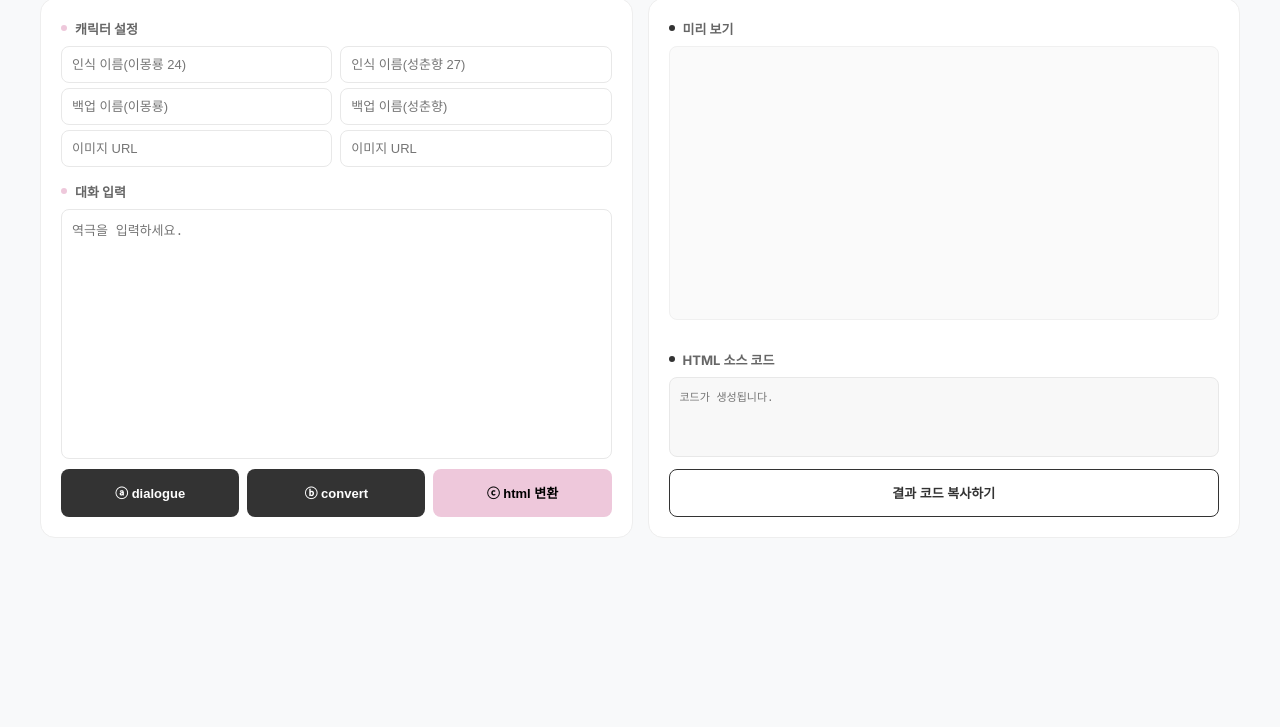
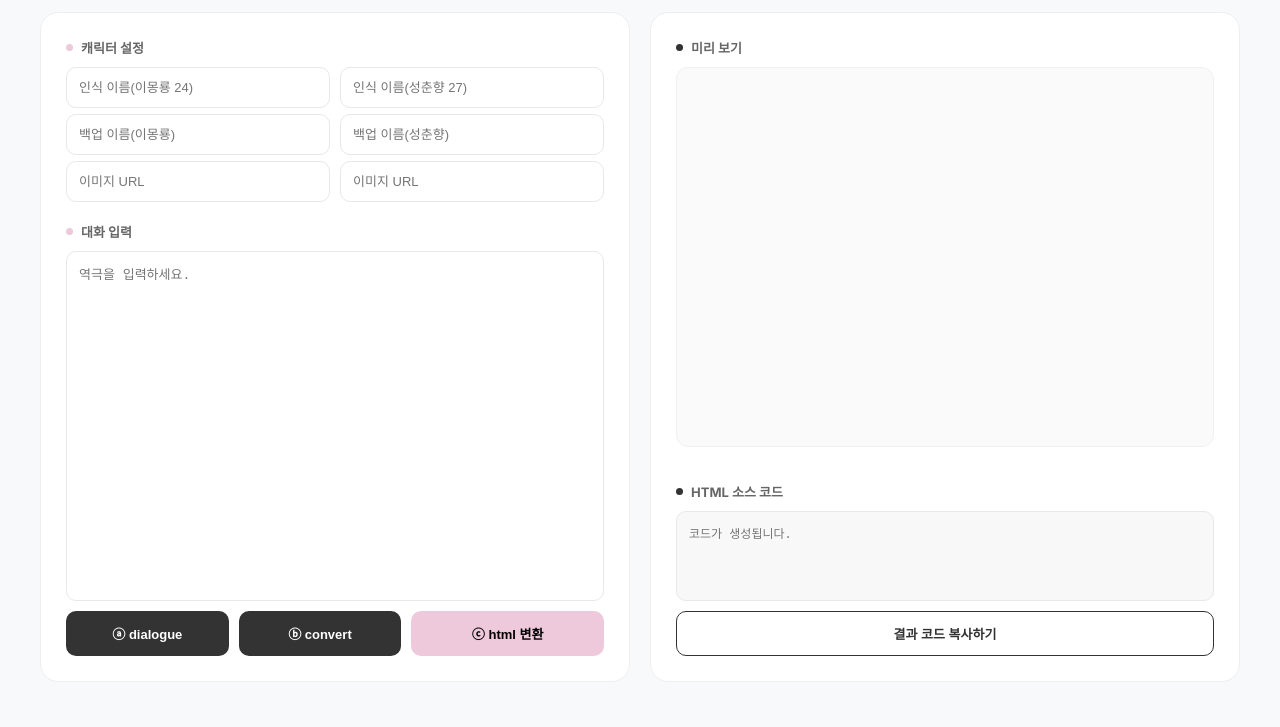
Before and after one commit to milkismoment/cafe-rp-back-up, a plain HTML site: page index.html in a window 1280 px wide. Shown: the part 73-800 px from the top of the page. Drawn offline with Linux system fonts and the light colour scheme.

Commit message:
Refactor CSS for layout and design enhancements
Updated styles for improved layout and spacing.

```diff
--- a/style.css
+++ b/style.css
@@ -1,38 +1,34 @@
 @import url('https://fonts.googleapis.com/css2?family=Inter:wght@400;700&family=Noto+Sans+KR:wght@400;700&display=swap');
+* { box-sizing: border-box; }
+body { background-color: #f8f9fa; font-family: 'Inter', 'Noto Sans KR', sans-serif; margin: 0; padding: 20px; }
+.app-container { max-width: 1200px; margin: 0 auto; }
+header { margin-bottom: 20px; }
+.main-title { font-size: 24px; font-weight: 800; letter-spacing: -1px; }
 
-* { box-sizing: border-box; }
-body { background-color: #f8f9fa; font-family: 'Inter', 'Noto Sans KR', sans-serif; margin: 0; padding: 15px; }
-.app-container { max-width: 1200px; margin: 0 auto; }
-header { margin-bottom: 15px; }
-.main-title { font-size: 22px; font-weight: 800; letter-spacing: -1px; text-align: left; }
+.grid-layout { display: flex; flex-direction: column; gap: 20px; }
+@media (min-width: 768px) { .grid-layout { flex-direction: row; align-items: stretch; } }
 
-/* 모바일 우선 레이아웃: 기본 세로, 화면 커지면 가로 */
-.grid-layout { display: flex; flex-direction: column; gap: 15px; }
-@media (min-width: 768px) {
-    .grid-layout { flex-direction: row; align-items: stretch; }
-}
-
-.panel { flex: 1; background: #fff; padding: 20px; border-radius: 15px; border: 1px solid #eee; display: flex; flex-direction: column; }
-.section-header { display: flex; align-items: center; gap: 8px; margin: 15px 0 8px 0; }
+.panel { flex: 1; background: #fff; padding: 25px; border-radius: 18px; border: 1px solid #eee; display: flex; flex-direction: column; }
+.section-header { display: flex; align-items: center; gap: 8px; margin: 20px 0 10px 0; }
 .section-header:first-child { margin-top: 0; }
-.dot { width: 6px; height: 6px; border-radius: 50%; }
+.dot { width: 7px; height: 7px; border-radius: 50%; }
 .dot.pink { background: #eec8db; }
 .dot.black { background: #333; }
-h2 { font-size: 13px; margin: 0; color: #666; }
+h2 { font-size: 13px; margin: 0; font-weight: 700; color: #666; }
 
-.config-grid { display: flex; gap: 8px; }
-.char-box { flex: 1; display: flex; flex-direction: column; gap: 5px; }
-input, textarea { width: 100%; border: 1px solid #e8e8e8; border-radius: 8px; padding: 10px; font-size: 13px; }
+.config-grid { display: flex; gap: 10px; }
+.char-box { flex: 1; display: flex; flex-direction: column; gap: 6px; }
+input, textarea { width: 100%; border: 1px solid #e8e8e8; border-radius: 10px; padding: 12px; font-size: 13px; }
 
-#dialogueInput { min-height: 250px; flex-grow: 1; resize: none; }
-.preview-box { min-height: 250px; flex-grow: 1; background: #fafafa; border: 1px solid #f0f0f0; border-radius: 8px; padding: 15px; overflow-y: auto; margin-bottom: 15px; }
+#dialogueInput { min-height: 350px; flex-grow: 1; resize: none; margin-bottom: 10px; }
+.preview-box { min-height: 300px; flex-grow: 1; background: #fafafa; border: 1px solid #f0f0f0; border-radius: 12px; padding: 20px; overflow-y: auto; margin-bottom: 15px; }
 
-.button-group { display: flex; gap: 8px; margin-top: 10px; }
-.btn { height: 48px; border: none; border-radius: 8px; font-size: 13px; font-weight: 700; cursor: pointer; display: flex; align-items: center; justify-content: center; transition: 0.2s; }
+.button-group { display: flex; gap: 10px; }
+.btn { height: 45px; border: none; border-radius: 10px; font-size: 13px; font-weight: 700; cursor: pointer; display: flex; align-items: center; justify-content: center; transition: 0.2s; }
 .btn-black { background: #333; color: #fff; flex: 1; }
-.btn-pink { background: #eec8db; color: #000; flex: 1; }
+.btn-pink { background: #eec8db; color: #000; flex: 1.2; }
 
-.code-area { width: 100%; }
-#htmlCodeOutput { height: 80px; resize: none; background: #f8f8f8; font-family: monospace; font-size: 11px; margin-bottom: 8px; }
-.small-btn { width: 100%; height: 48px; background: #fff; border: 1px solid #333; color: #333; }
-.small-btn:active { background: #f0f0f0; }
+.code-area { width: 100%; display: flex; flex-direction: column; }
+#htmlCodeOutput { height: 90px; resize: none; background: #f8f8f8; font-family: monospace; font-size: 12px; margin-bottom: 10px; }
+.small-btn { width: 100%; height: 45px; background: #fff; border: 1px solid #333; color: #333; }
+.small-btn:hover { background: #333; color: #fff; }
```
